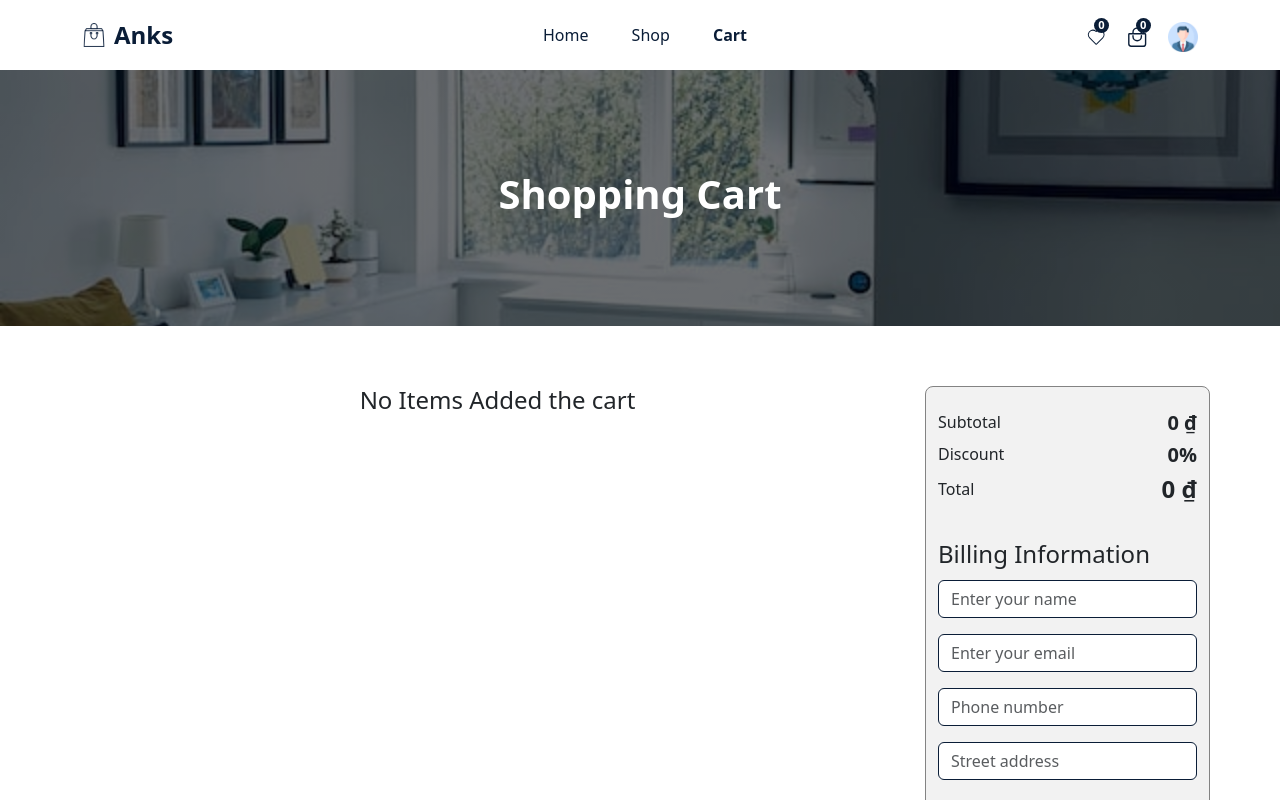
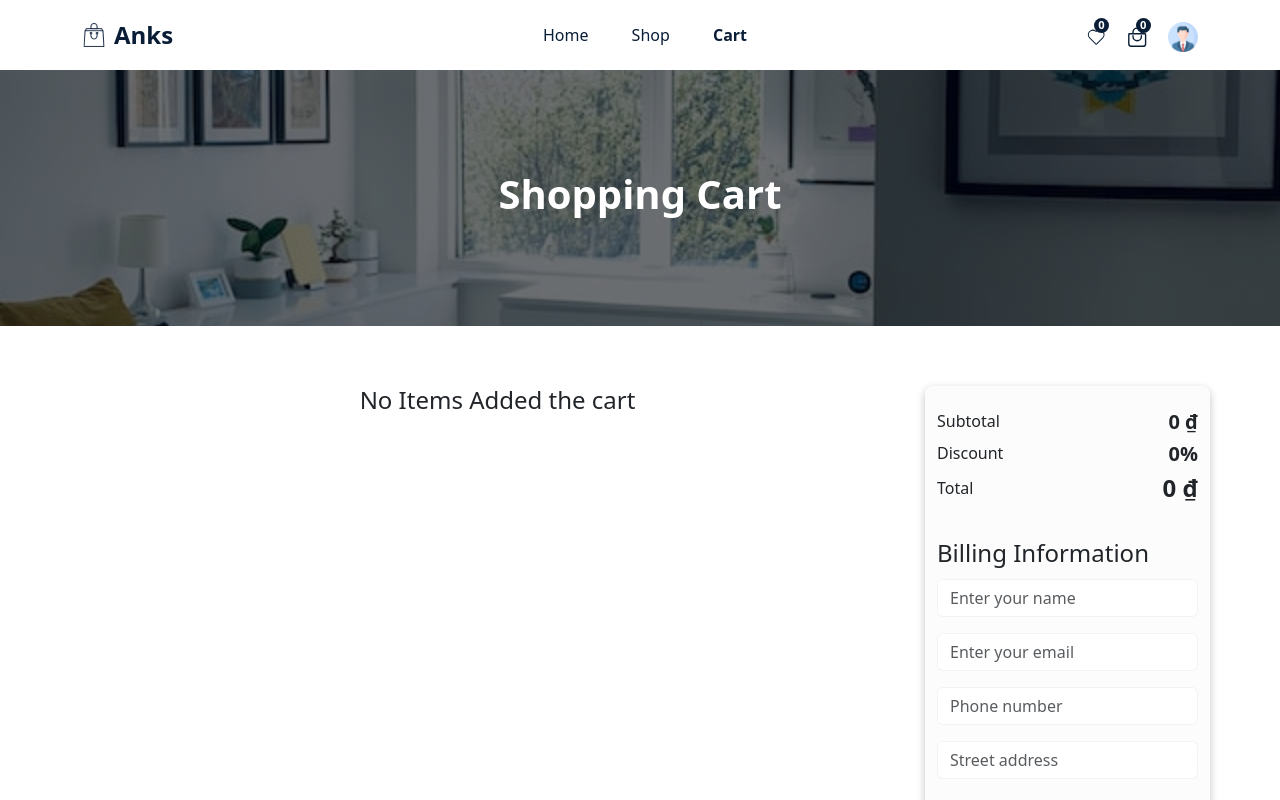
Before and after one commit to Ngolucdesigner/mockproject, a React (Create React App) app in the folder fe/ankse-comm/: page /cart in a window 1280 px wide. Shown: the top 800 px of the page. Built offline with nearby package versions, Linux system fonts and the light colour scheme.

Commit message:
15 commit

```diff
--- a/fe/ankse-comm/src/pages/Cart.tsx
+++ b/fe/ankse-comm/src/pages/Cart.tsx
@@ -13,7 +13,6 @@ import { toast } from "react-toastify";
 import { GrSubtract } from "react-icons/gr";
 import { FaPlus } from "react-icons/fa6";
 
-
 type itemCart = {
   id: any;
   imgUrl: any;
@@ -25,13 +24,14 @@ type itemCart = {
   delete: (id: any) => void;
 };
 
-
 const PropsCart = (props: itemCart) => {
   const dispatch = useDispatch();
   // Hàm để tăng số lượng sản phẩm
   const increment = () => {
     // Cập nhật số lượng sản phẩm trong Redux store
-    dispatch(cartActions.updateQuantity({ id: props.id, quantity: props.quantity + 1 }));
+    dispatch(
+      cartActions.updateQuantity({ id: props.id, quantity: props.quantity + 1 })
+    );
   };
 
   // Hàm để giảm số lượng sản phẩm
@@ -39,7 +39,12 @@ const PropsCart = (props: itemCart) => {
     // Đảm bảo rằng số lượng không thể nhỏ hơn 1
     if (props.quantity > 1) {
       // Cập nhật số lượng sản phẩm trong Redux store
-      dispatch(cartActions.updateQuantity({ id: props.id, quantity: props.quantity - 1 }));
+      dispatch(
+        cartActions.updateQuantity({
+          id: props.id,
+          quantity: props.quantity - 1,
+        })
+      );
     }
   };
 
@@ -89,8 +94,7 @@ const PropsCart = (props: itemCart) => {
   );
 };
 
-
-type PaymentMethod = 'vnpay' | 'cash';
+type PaymentMethod = "vnpay" | "cash";
 
 interface BillingFormProps {
   paymentMethod: PaymentMethod;
@@ -105,14 +109,28 @@ interface BillingFormProps {
   onSubmit: (formData: any) => void;
 }
 
-
-const BillingForm: React.FC<BillingFormProps> = ({ paymentMethod, setPaymentMethod, name, setName, email, setEmail, phoneNumber, setPhoneNumber, onSubmit  }) => {
-
-  const handlePaymentMethodChange = (e: React.ChangeEvent<HTMLInputElement>) => {
+const BillingForm: React.FC<BillingFormProps> = ({
+  paymentMethod,
+  setPaymentMethod,
+  name,
+  setName,
+  email,
+  setEmail,
+  phoneNumber,
+  setPhoneNumber,
+  onSubmit,
+}) => {
+  const handlePaymentMethodChange = (
+    e: React.ChangeEvent<HTMLInputElement>
+  ) => {
     setPaymentMethod(e.target.value as PaymentMethod);
   };
 
-  const handleSubmit = (values: { name: string; email: string; phoneNumber: string }) => {
+  const handleSubmit = (values: {
+    name: string;
+    email: string;
+    phoneNumber: string;
+  }) => {
     setName(values.name);
     setEmail(values.email);
     setPhoneNumber(values.phoneNumber);
@@ -129,7 +147,6 @@ const BillingForm: React.FC<BillingFormProps> = ({ paymentMethod, setPaymentMeth
     <div className="billing__form">
       <legend>Billing Information</legend>
       <Form className="billing__form">
-
         <FormGroup className="form__group">
           <Input type="text" placeholder="Enter your name" />
         </FormGroup>
@@ -153,7 +170,7 @@ const BillingForm: React.FC<BillingFormProps> = ({ paymentMethod, setPaymentMeth
               type="radio"
               name="paymentMethod"
               value="vnpay"
-              checked={paymentMethod === 'vnpay'}
+              checked={paymentMethod === "vnpay"}
               onChange={handlePaymentMethodChange}
             />
             <Label check>Thanh toán qua VNPAY</Label>
@@ -163,7 +180,7 @@ const BillingForm: React.FC<BillingFormProps> = ({ paymentMethod, setPaymentMeth
               type="radio"
               name="paymentMethod"
               value="cash"
-              checked={paymentMethod === 'cash'}
+              checked={paymentMethod === "cash"}
               onChange={handlePaymentMethodChange}
               defaultChecked
             />
@@ -175,15 +192,14 @@ const BillingForm: React.FC<BillingFormProps> = ({ paymentMethod, setPaymentMeth
   );
 };
 
-
 const Cart = () => {
   const navigate = useNavigate();
   const dispatch = useDispatch();
 
-  const [paymentMethod, setPaymentMethod] = useState<PaymentMethod>('cash');
-  const [name, setName] = useState('');
-  const [email, setEmail] = useState('');
-  const [phoneNumber, setPhoneNumber] = useState('');
+  const [paymentMethod, setPaymentMethod] = useState<PaymentMethod>("cash");
+  const [name, setName] = useState("");
+  const [email, setEmail] = useState("");
+  const [phoneNumber, setPhoneNumber] = useState("");
 
   const cartItems: any = useSelector<TReducers>(
     (state) => state.cart.cartItems
@@ -193,14 +209,15 @@ const Cart = () => {
     (state) => state.cart.totalAmount
   );
 
-
   const totalQuantity: any = useSelector<TReducers>(
     (state) => state.cart.totalQuantity
   );
 
-  const totalSale: any = useSelector<TReducers>((state) => state.cart.totalSalesPrice)
+  const totalSale: any = useSelector<TReducers>(
+    (state) => state.cart.totalSalesPrice
+  );
 
-  const total: any = useSelector<TReducers>((state) => state.cart.totalFinal)
+  const total: any = useSelector<TReducers>((state) => state.cart.totalFinal);
 
   const productDetail = (id: any) => {
     navigate(`/shop/${id}`);
@@ -216,16 +233,16 @@ const Cart = () => {
       navigate("/home");
       setTimeout(() => {
         toast.success("Thanh toán thành công!", {
-          position: toast.POSITION.TOP_CENTER
+          position: toast.POSITION.TOP_CENTER,
         });
       }, 500);
     } else {
       toast.warning("Product Cart null");
     }
 
-    if (paymentMethod === 'vnpay') {
+    if (paymentMethod === "vnpay") {
       // Xử lý thanh toán qua VNPAY
-    } else if (paymentMethod === 'cash') {
+    } else if (paymentMethod === "cash") {
       // Xử lý thanh toán khi nhận hàng
     }
   };
@@ -279,7 +296,6 @@ const Cart = () => {
   //   }
   // };
 
-
   return (
     <Helmet title="Cart">
       <CommonSection title="Shopping Cart" />
@@ -331,15 +347,11 @@ const Cart = () => {
                 </h6>
                 <h6 className="d-flex align-items-center justify-content-between ">
                   Discount
-                  <span className="fs-5 fw-bold">
-                    {totalSale}%
-                  </span>
+                  <span className="fs-5 fw-bold">{totalSale}%</span>
                 </h6>
                 <h6 className="d-flex align-items-center justify-content-between ">
                   Total
-                  <span className="fs-4 fw-bold">
-                    {priceFormat(total)}
-                  </span>
+                  <span className="fs-4 fw-bold">{priceFormat(total)}</span>
                 </h6>
               </div>
 
--- a/fe/ankse-comm/src/styles/Cart.scss
+++ b/fe/ankse-comm/src/styles/Cart.scss
@@ -1,8 +1,7 @@
 .table {
   tr {
-
     td {
-      i  {
+      i {
         cursor: pointer;
       }
       img {
@@ -12,8 +11,8 @@
       }
     }
 
-    .product__title{
-        cursor: pointer;
+    .product__title {
+      cursor: pointer;
     }
 
     td,
@@ -22,7 +21,6 @@
     }
   }
 }
-
 
 .buy__btn {
   border: none;
@@ -38,6 +36,12 @@
 
 .billing__form {
   margin: 2rem 0;
+
+
+    input {
+      border: solid 0.5px rgba(191, 191, 191, 0.15) !important;
+    }
+
 }
 
 .quantity__btn {
@@ -48,8 +52,9 @@
 }
 
 .info__payment {
-  background-color:rgba(168, 168, 168, 0.15);
+  background-color: rgba(232, 232, 232, 0.15);
+  box-shadow: rgba(0, 0, 0, 0.24) 0px 3px 8px;
   border-radius: 8px;
-  border: solid 1px #838383;
+  border: none;
   padding: 24px;
 }
```
